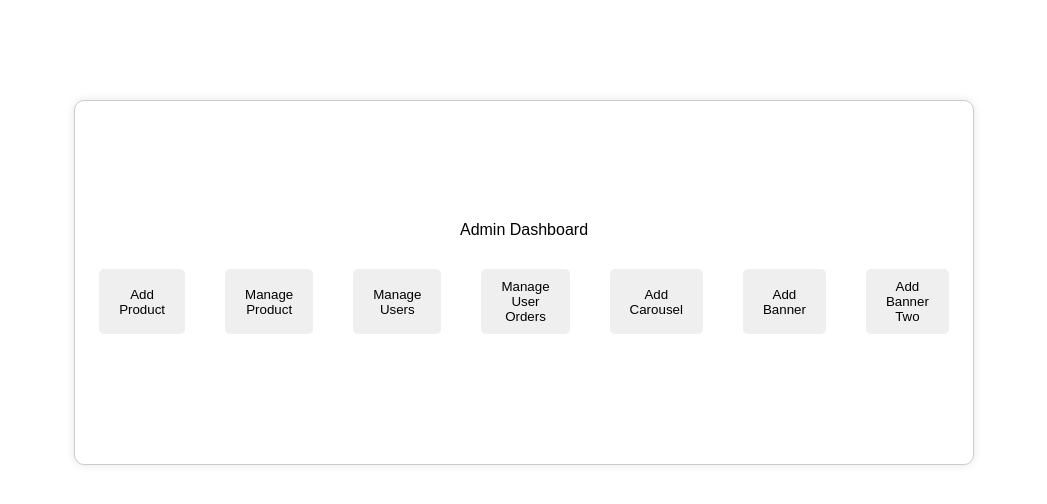
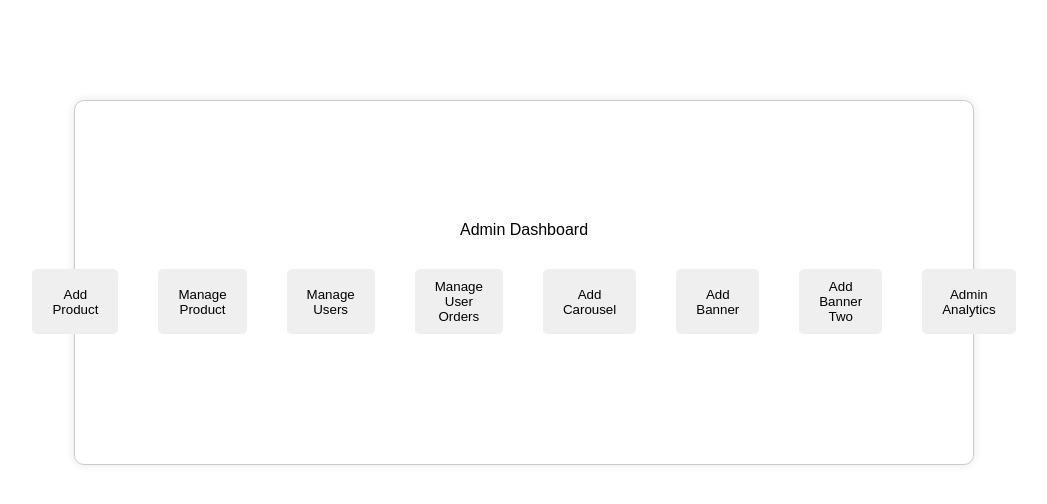
Before and after one commit to pushpa032/PurplleAppFullProject, a React (Vite) app in the folder purplle-app/: page /admin/AdminDashboard in a window 1280 px wide. Shown: the top 504 px of the page, without its empty margins (116-1163 px from the left). Built offline with nearby package versions, Linux system fonts and the light colour scheme; no server answers.

Commit message:
added admin button

```diff
--- a/purplle-app/src/pages/AdminDashboard.jsx
+++ b/purplle-app/src/pages/AdminDashboard.jsx
@@ -16,6 +16,7 @@ return(
             <button onClick={() => navigate("/admin/addCarousel")}>Add Carousel</button>
             <button onClick={() => navigate("/admin/addBanner")}>Add Banner</button>
             <button onClick={() => navigate("/admin/addBannerTwo")}>Add Banner Two</button>
+            <button onClick={() => navigate("/admin/adminAnalytics")}>Admin Analytics</button>
         </div>
     </div>
 
```
